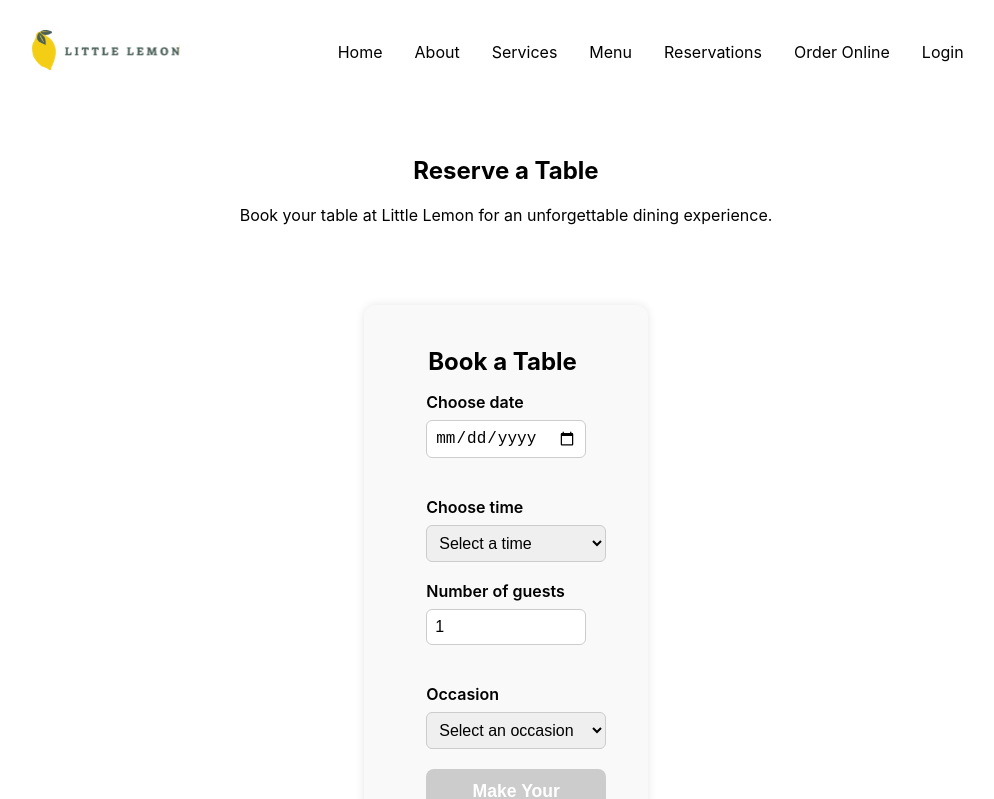
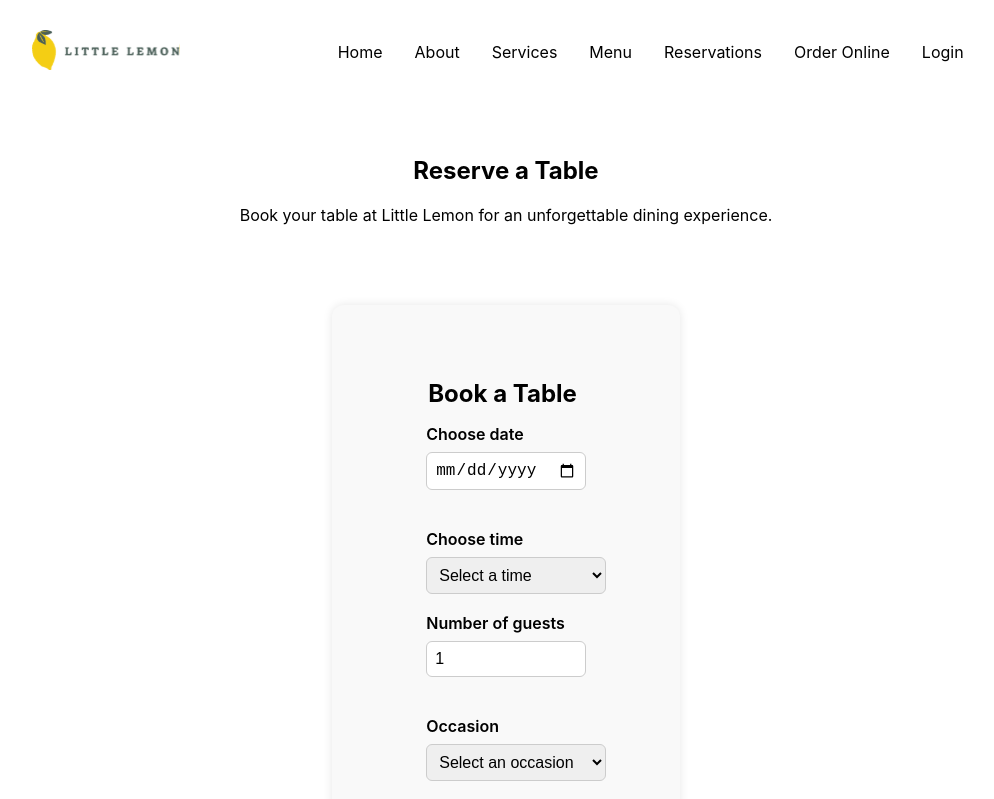
Before and after one commit to yuqiao1205/little-lemon-restaurant, a React (Create React App) app: page /bookings in a window 1280 px wide. Shown: the top 799 px of the page, without its empty margins (134-1128 px from the left). Built offline with nearby package versions, Linux system fonts and the light colour scheme.

Commit message:
updated booking form

```diff
--- a/src/App.css
+++ b/src/App.css
@@ -261,7 +261,7 @@ footer ul li{
 .form-container {
   max-width: 500px;
   margin: 0 auto;
-  padding: 2rem;
+  padding: 4rem;
   background: #f9f9f9;
   border-radius: 12px;
   box-shadow: 0 0 10px rgba(0,0,0,0.1);
--- a/src/components/BookingForm.js
+++ b/src/components/BookingForm.js
@@ -25,14 +25,16 @@ const BookingForm = (props) => {
     if (!date) newErrors.date = "Date is required";
     else if (date < today) newErrors.date = "Date cannot be in the past";
 
+    // if (time === "" || time === null || time === undefined)
     if (!time) newErrors.time = "Time is required";
     if (guests < 1 || guests > 10)
       newErrors.guests = "Guests must be between 1 and 10";
     if (!occasion) newErrors.occasion = "Occasion is required";
 
     setErrors(newErrors);
+    // Check if the form is valid  (when there are no errors)
     setIsFormValid(Object.keys(newErrors).length === 0);
-  }, [date, time, guests, occasion]);
+  }, [date, time, guests, occasion, today]);
 
   const handleSubmit = (e) => {
     e.preventDefault();
@@ -133,6 +135,7 @@ const BookingForm = (props) => {
               <button
                 type="submit"
                 className="submit-btn"
+                aria-label="On Click"
                 disabled={!isFormValid}
               >
                 Make Your Reservation
```
